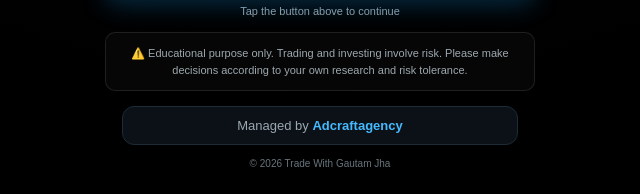
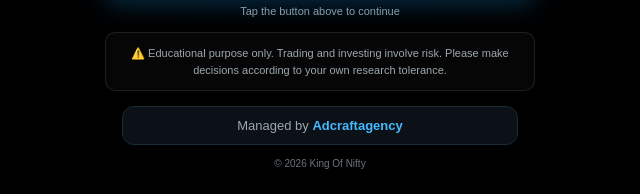
Before and after one commit to manojsharma00894555-lgtm/vikash-sir, a plain HTML site: page index.html in a window 1280 px wide. Shown: the part 776-970 px from the top of the page, 320-960 px from the left. Drawn offline with Linux system fonts and the light colour scheme.

Commit message:
Update index.html

```diff
--- a/index.html
+++ b/index.html
@@ -300,7 +300,7 @@ h1{
     <!-- Disclaimer -->
     <div class="disclaimer">
         ⚠️ Educational purpose only. Trading and investing involve risk.
-        Please make decisions according to your own research and risk tolerance.
+        Please make decisions according to your own research tolerance.
     </div>
 
     <!-- AdcraftAgency -->
@@ -314,7 +314,7 @@ h1{
     </a>
 
     <div class="footer">
-        © 2026 Trade With Gautam Jha
+        © 2026 King Of Nifty
     </div>
 
 </div>
```
